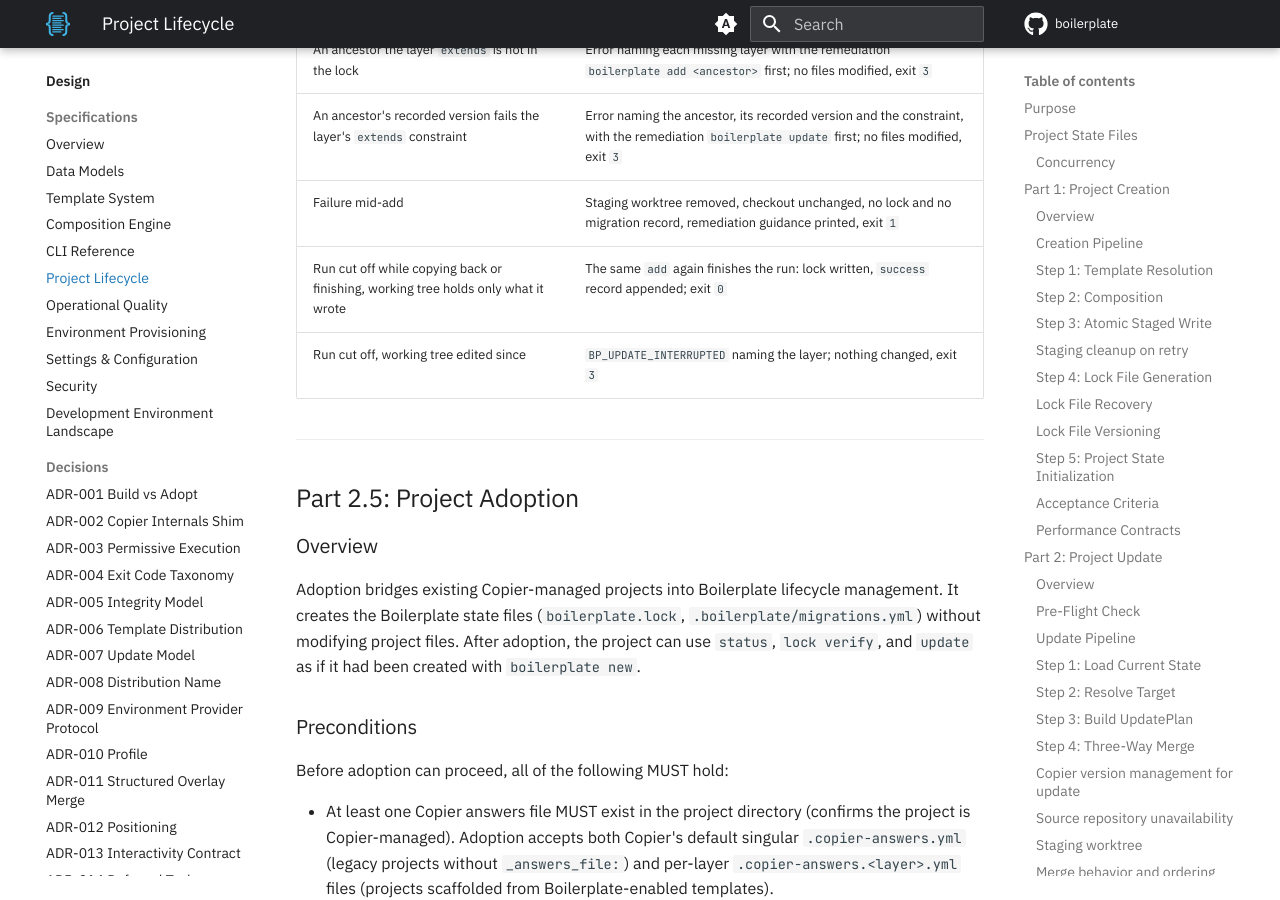
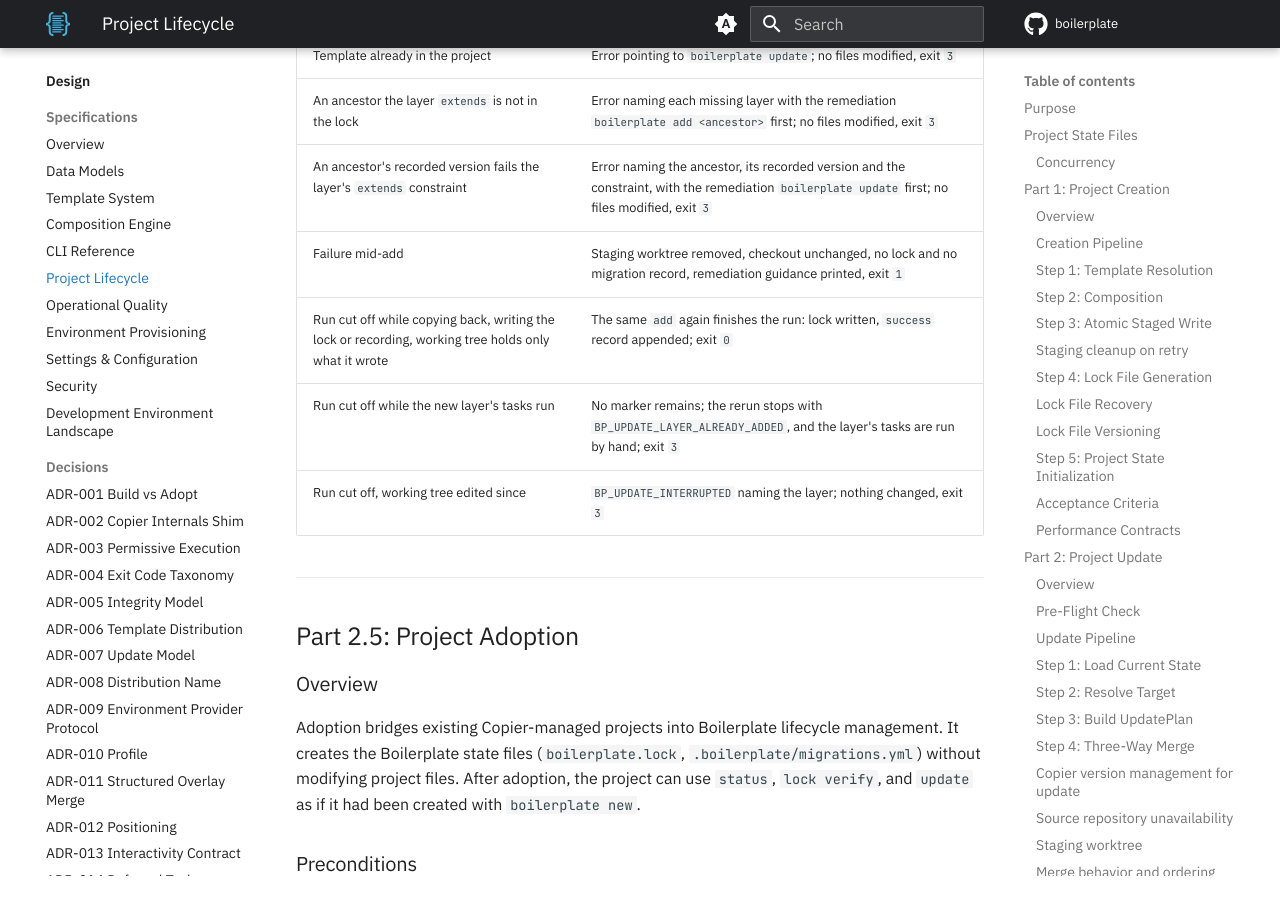
Before and after one commit to TheRealBillSiegler/boilerplate, an MkDocs documentation site: the page built from docs/design/06-project-lifecycle.md, in a window 1280 px wide and 900 px high, scrolled down 24294 px. Built offline with MkDocs 1.6.1 and Material for MkDocs 9.7.7, drawn with Linux system fonts in a browser that asks for light colours; a script that is not in the unit is left out; comment, search, counter and statistics services are not loaded; the version menu is left out; some of the changed text lies outside the part shown.

Commit message:
docs(design): narrow what a rerun of a cut-off add completes
Add runs its tasks after the record, so no marker survives into them; the
rerun finishes the copy back, lock and record only.

Co-Authored-By: Claude Sonnet 5.5 <noreply@anthropic.com>

```diff
--- a/docs/design/06-project-lifecycle.md
+++ b/docs/design/06-project-lifecycle.md
@@ -356,7 +356,7 @@ A run cut off while it copies its result back, or while it finishes afterwards,
 The restore marker keeps the state of such a run in git. It is a JSON file at `git rev-parse --git-path boilerplate-restore.json`, paired with the ref `refs/worktree/boilerplate/restore`, which pins the copy back's source commit (`git update-ref`). The fields are in [02 §RestoreMarker](02-data-models.md#restoremarker). Boilerplate MUST write both after the checkout-unchanged and obstruction checks and before the copy back changes a file, for `update` and for `add`; advance the marker's `phase` as the run proceeds; and remove both, file and ref (`git update-ref -d`), after the run appends its record. It MUST pin the ref first and then write the marker, and remove the marker first and then the ref, so a crash between the two steps leaves at worst a ref without a marker, which the next run's pre-flight removes. It MUST write the marker, and rewrite it for each `phase`, with the single-file recipe of [07 §Atomic Staged Write Pattern](07-operational-quality.md#atomic-staged-write-pattern) (a sibling temporary file, then an atomic rename), so a crash never leaves a truncated file. A marker that still does not parse as the [RestoreMarker](02-data-models.md#restoremarker) stops the command with `BP_UPDATE_INTERRUPTED` naming the file; the remediation sets the partial update aside as below, and deleting the file and running `git update-ref -d refs/worktree/boilerplate/restore` discards the marker.
 
 - `kind` is `complete` for a walk that finished every layer, and `paused` for one a conflict paused, which runs no tasks and writes no lock.
-- `phase` is `copy_back` from the moment the marker is written until the copy back ends, `tasks` while a `complete` update's tasks run, and `recording` until the record is appended. `add` runs its tasks after the record ([Part 2.4](#adding-a-layer)), so its marker passes from `copy_back` to `recording` and never carries `tasks`.
+- `phase` is `copy_back` from the moment the marker is written until the copy back ends, `tasks` while a `complete` update's tasks run, and `recording` until the record is appended. `add` runs its tasks after the record ([Part 2.4](#adding-a-layer)), so its marker passes from `copy_back` to `recording` and never carries `tasks`: an `add` cut off while its tasks run leaves no marker, the rerun stops with `BP_UPDATE_LAYER_ALREADY_ADDED` because the lock already lists the layer, and the layer's tasks are run by hand.
 - `result_commit` is the staging worktree's last per-layer commit, the starting commit when no layer finished.
 
 A copy back that fails is undone to the starting commit, the staging worktree is kept and named in the error, the marker and the ref are removed and no record is appended, because the checkout is back at its pre-update state ([Staging worktree](#staging-worktree)).
@@ -543,7 +543,8 @@ A layer that offers alternatives (CI providers, docs site generators) SHOULD ask
 | An ancestor the layer `extends` is not in the lock | Error naming each missing layer with the remediation `boilerplate add <ancestor>` first; no files modified, exit `3` |
 | An ancestor's recorded version fails the layer's `extends` constraint | Error naming the ancestor, its recorded version and the constraint, with the remediation `boilerplate update` first; no files modified, exit `3` |
 | Failure mid-add | Staging worktree removed, checkout unchanged, no lock and no migration record, remediation guidance printed, exit `1` |
-| Run cut off while copying back or finishing, working tree holds only what it wrote | The same `add` again finishes the run: lock written, `success` record appended; exit `0` |
+| Run cut off while copying back, writing the lock or recording, working tree holds only what it wrote | The same `add` again finishes the run: lock written, `success` record appended; exit `0` |
+| Run cut off while the new layer's tasks run | No marker remains; the rerun stops with `BP_UPDATE_LAYER_ALREADY_ADDED`, and the layer's tasks are run by hand; exit `3` |
 | Run cut off, working tree edited since | `BP_UPDATE_INTERRUPTED` naming the layer; nothing changed, exit `3` |
 
 ---
```
Also changed, not shown: docs/design/05-cli-reference.md (+1 -1 lines).
